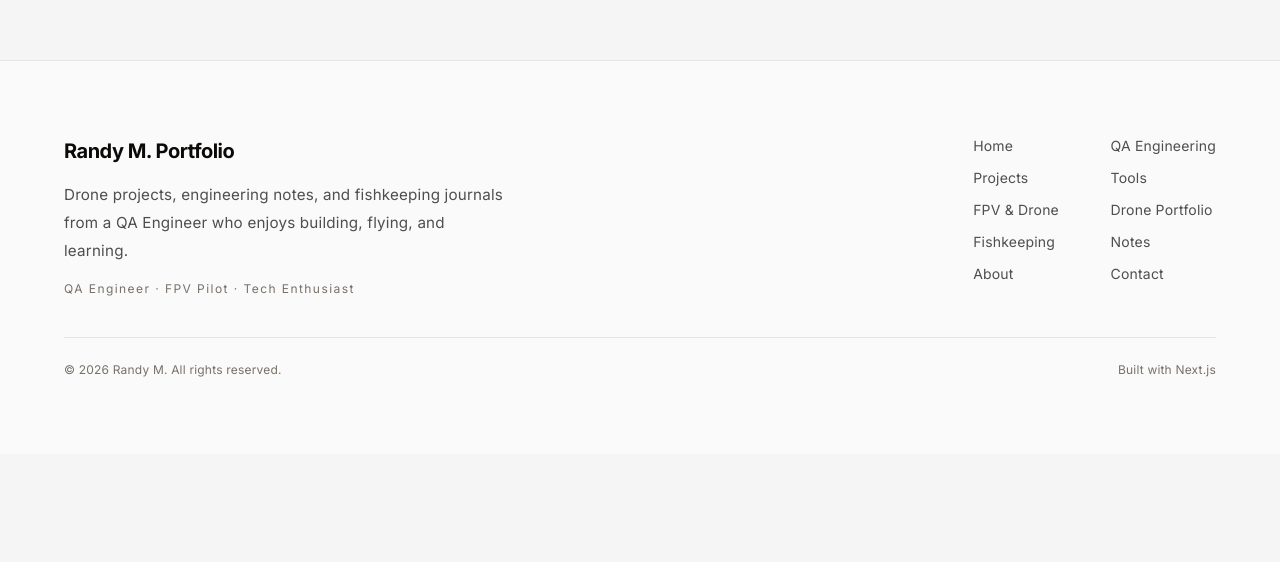
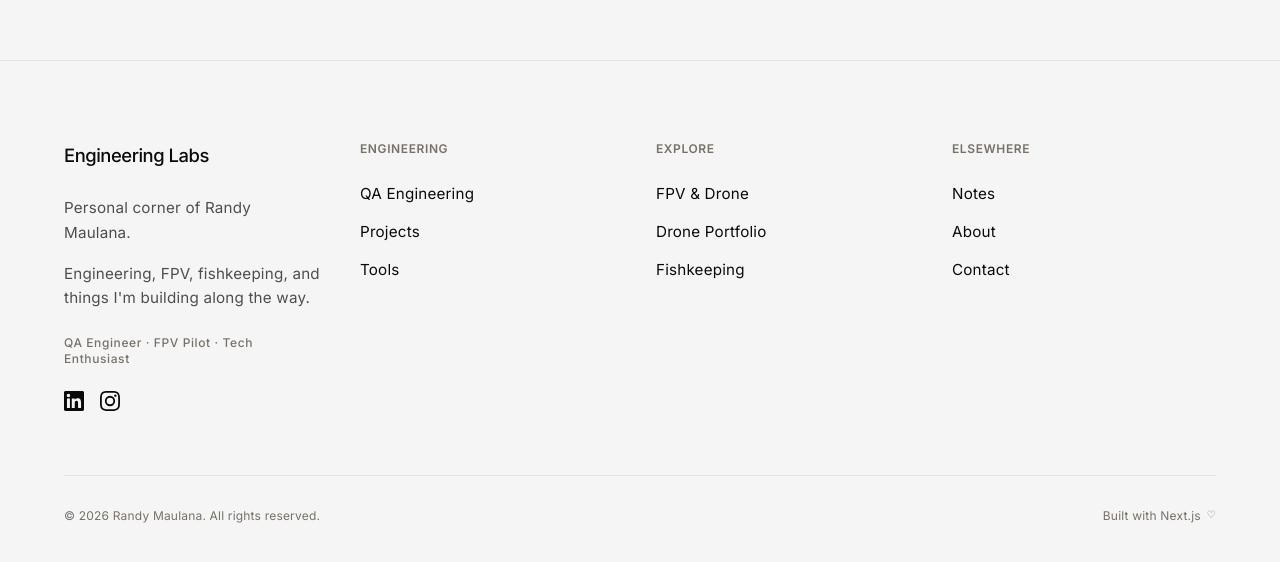
Before and after one commit to randykaskuser/ranmaul-engineering-labs, a Next.js app: page / in a window 1280 px wide. Shown: the part 4266-4828 px from the top of the page. Before the commit the page ends 4720 px from the top, so only its background shows below. Built offline with nearby package versions, Linux system fonts and the light colour scheme.

Commit message:
refactor(footer): implement 4-column layout with grouped links and social icons

```diff
--- a/components/layout/site-footer.tsx
+++ b/components/layout/site-footer.tsx
@@ -1,40 +1,135 @@
 import Link from "next/link";
-import { getFlatNavLinks } from "@/lib/site";
+import { ArrowUpRight } from "lucide-react";
+import { NAV_LINKS, type NavGroup, type NavItem } from "@/lib/site";
 import { SiteContainer } from "./site-container";
+import { LinkedinIcon, InstagramIcon } from "@/components/icons/social-icons";
 
 export function SiteFooter() {
-  const flatLinks = getFlatNavLinks();
+  // Extract groups safely
+  const engineeringGroup = NAV_LINKS.find(
+    (item): item is NavGroup => "children" in item && item.label === "Engineering"
+  );
+
+  const exploreGroup = NAV_LINKS.find(
+    (item): item is NavGroup => "children" in item && item.label === "Explore"
+  );
+
+  const elsewhereLinks: NavItem[] = [
+    { href: "/notes", label: "Notes" },
+    { href: "/about", label: "About" },
+    { href: "/contact", label: "Contact" },
+  ];
 
   return (
-    <footer className="border-t border-hairline bg-canvas-soft">
-      <SiteContainer className="section-space-sm">
-        <div className="grid gap-10 md:grid-cols-[1.2fr_1fr] md:gap-12">
-          <div className="flex flex-col gap-4 max-w-sm sm:max-w-md">
-            <h3 className="text-xl font-bold tracking-tight">Randy M. Portfolio</h3>
-            <p className="max-w-lg text-sm leading-7 text-body md:text-[0.95rem]">
-              Drone projects, engineering notes, and fishkeeping journals from a QA Engineer who enjoys building, flying, and learning.
-            </p>
-            <p className="text-xs tracking-[0.12em] text-muted">
+    <footer className="border-t border-hairline bg-canvas">
+      <SiteContainer className="py-16 lg:py-20">
+        <div className="grid grid-cols-1 gap-12 sm:grid-cols-2 lg:grid-cols-4 lg:gap-8">
+
+          {/* Column 1: Brand & Socials */}
+          <div className="flex flex-col lg:col-span-1 lg:max-w-[16rem]">
+            <h3 className="text-[1.15rem] font-medium tracking-tight text-ink">
+              Engineering Labs
+            </h3>
+
+            <div className="mt-6 flex flex-col gap-4 text-[0.95rem] leading-relaxed text-body">
+              <p>Personal corner of Randy Maulana.</p>
+              <p>Engineering, FPV, fishkeeping, and things I&apos;m building along the way.</p>
+            </div>
+
+            <p className="mt-6 text-xs font-medium tracking-[0.05em] text-muted">
               QA Engineer · FPV Pilot · Tech Enthusiast
             </p>
+
+            <div className="mt-6 flex items-center gap-4">
+              <a
+                href="https://www.linkedin.com/in/randymaulana/"
+                target="_blank"
+                rel="noopener noreferrer"
+                className="text-muted transition-colors hover:text-ink"
+                aria-label="LinkedIn Profile"
+              >
+                <LinkedinIcon className="size-5" />
+              </a>
+              <a
+                href="https://instagram.com/newbie.drone"
+                target="_blank"
+                rel="noopener noreferrer"
+                className="text-muted transition-colors hover:text-ink"
+                aria-label="Instagram Profile"
+              >
+                <InstagramIcon className="size-5" />
+              </a>
+            </div>
           </div>
 
-          <nav aria-label="Footer" className="md:justify-self-end">
-            <ul className="grid grid-cols-2 gap-x-8 gap-y-3 text-sm text-body">
-              {flatLinks.map((link) => (
+          {/* Column 2: Engineering */}
+          <div className="flex flex-col gap-6">
+            <h4 className="text-xs font-semibold uppercase tracking-wider text-muted">
+              Engineering
+            </h4>
+            <ul className="flex flex-col gap-3">
+              {engineeringGroup?.children.map((link) => (
                 <li key={link.href}>
-                  <Link href={link.href} className="transition-colors hover:text-ink focus-visible:text-ink">
+                  <Link
+                    href={link.href}
+                    className="group flex items-center justify-between text-[0.95rem] text-body transition-colors hover:text-ink focus-visible:text-ink"
+                  >
                     {link.label}
+                    <ArrowUpRight className="size-3.5 opacity-0 transition-all group-hover:-translate-y-0.5 group-hover:translate-x-0.5 group-hover:opacity-100" />
                   </Link>
                 </li>
               ))}
             </ul>
-          </nav>
+          </div>
+
+          {/* Column 3: Explore */}
+          <div className="flex flex-col gap-6">
+            <h4 className="text-xs font-semibold uppercase tracking-wider text-muted">
+              Explore
+            </h4>
+            <ul className="flex flex-col gap-3">
+              {exploreGroup?.children.map((link) => (
+                <li key={link.href}>
+                  <Link
+                    href={link.href}
+                    className="group flex items-center justify-between text-[0.95rem] text-body transition-colors hover:text-ink focus-visible:text-ink"
+                  >
+                    {link.label}
+                    <ArrowUpRight className="size-3.5 opacity-0 transition-all group-hover:-translate-y-0.5 group-hover:translate-x-0.5 group-hover:opacity-100" />
+                  </Link>
+                </li>
+              ))}
+            </ul>
+          </div>
+
+          {/* Column 4: Elsewhere */}
+          <div className="flex flex-col gap-6">
+            <h4 className="text-xs font-semibold uppercase tracking-wider text-muted">
+              Elsewhere
+            </h4>
+            <ul className="flex flex-col gap-3">
+              {elsewhereLinks.map((link) => (
+                <li key={link.href}>
+                  <Link
+                    href={link.href}
+                    className="group flex items-center justify-between text-[0.95rem] text-body transition-colors hover:text-ink focus-visible:text-ink"
+                  >
+                    {link.label}
+                    <ArrowUpRight className="size-3.5 opacity-0 transition-all group-hover:-translate-y-0.5 group-hover:translate-x-0.5 group-hover:opacity-100" />
+                  </Link>
+                </li>
+              ))}
+            </ul>
+          </div>
+
         </div>
 
-        <div className="mt-10 flex flex-wrap items-center justify-between gap-3 border-t border-hairline pt-6 text-xs text-muted">
-          <p>© {new Date().getFullYear()} Randy M. All rights reserved.</p>
-          <p>Built with Next.js</p>
+        {/* Bottom Bar */}
+        <div className="mt-16 flex flex-wrap items-center justify-between gap-4 border-t border-hairline pt-8 text-xs text-muted">
+          <p>© {new Date().getFullYear()} Randy Maulana. All rights reserved.</p>
+          <p className="flex items-center gap-1.5">
+            Built with Next.js <span className="text-[10px]">♡</span>
+          </p>
         </div>
       </SiteContainer>
     </footer>
```
Also changed, not shown: 1 other file (tests, documents, lock files or other folders).
